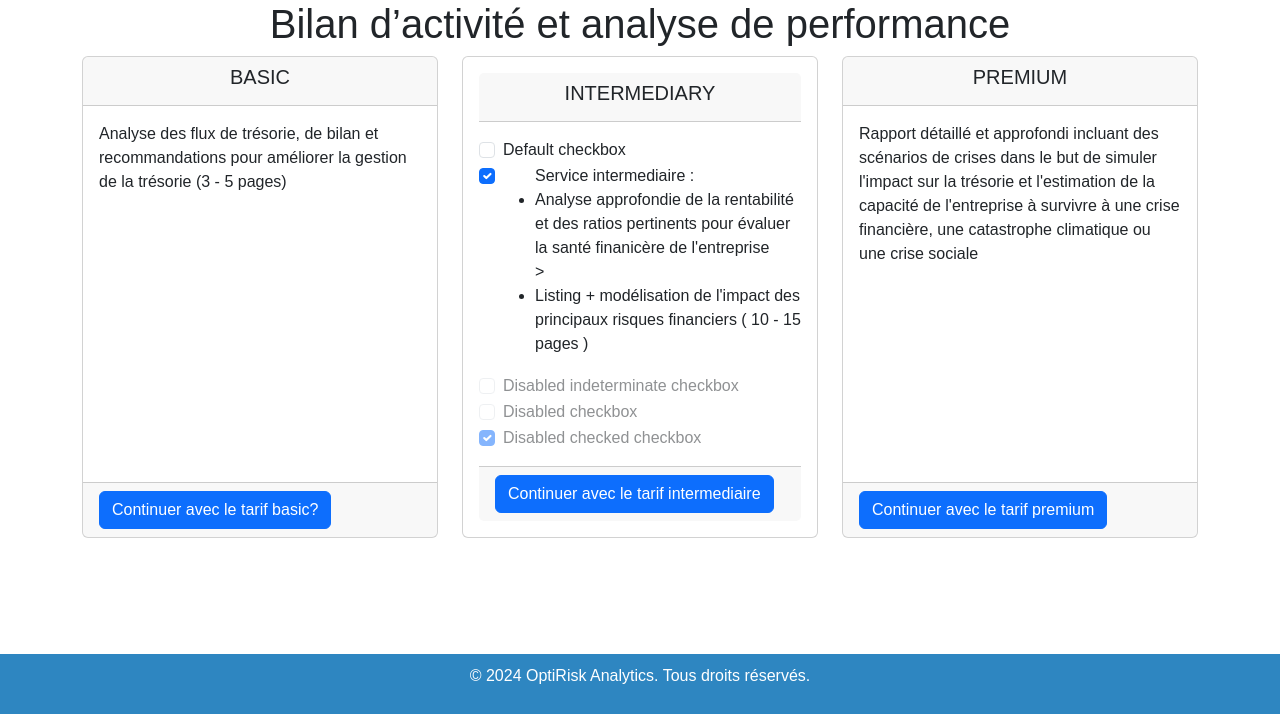
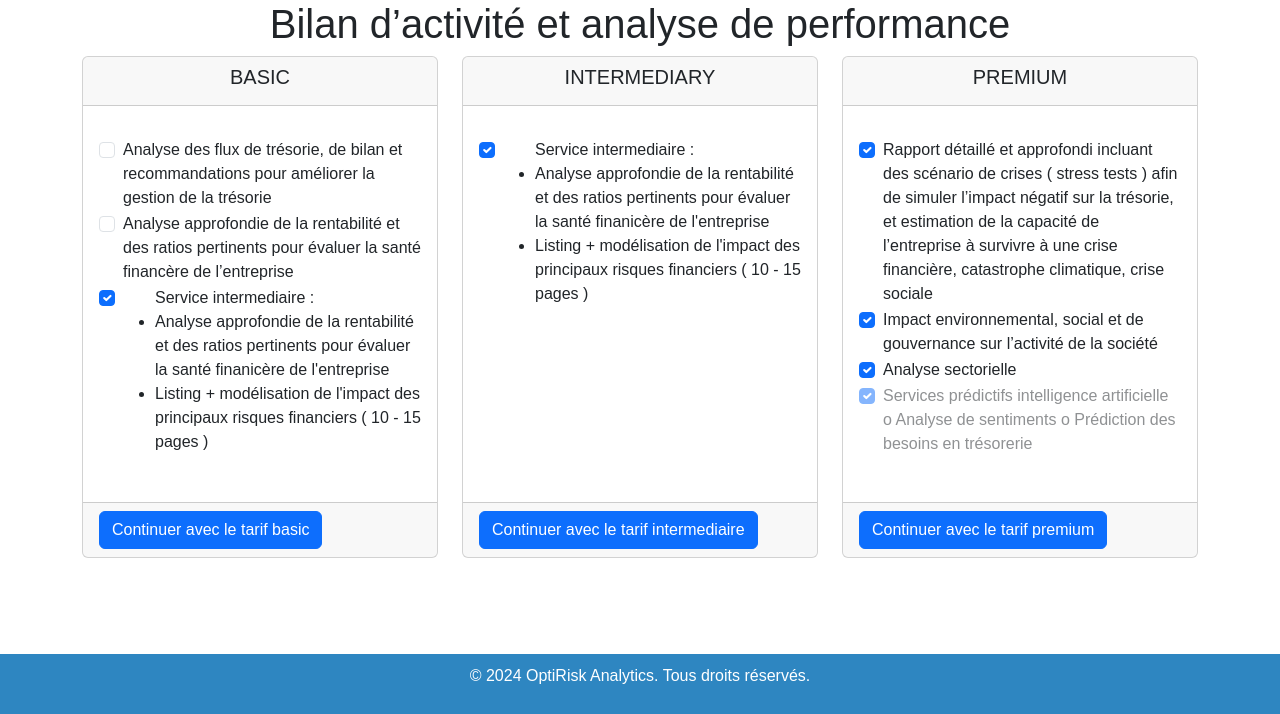
Before and after one commit to dorian68/OptiRisk_Analytics, a Django app: page /services/ in a window 1280 px wide. Shown: the part 86-800 px from the top of the page. Run offline with Django 3.2, Linux system fonts and the light colour scheme; some libraries are stand-ins or nearby versions.

Commit message:
v26112024

```diff
--- a/website/templates/index.html
+++ b/website/templates/index.html
@@ -34,7 +34,7 @@
                       Blog                    </a>
                     <ul class="dropdown-menu">
                       <li><a class="dropdown-item" href="{% url 'corpoFinance' %}">La gestion financière</a></li>
-                      <li><a class="dropdown-item" href="#">Article 2 !!-- work in progress --!!</a></li>
+                      <li><a class="dropdown-item" href="{% url 'meanReversion' %}">Optimisation de la Mean reversion en HPC</a></li>
                       <li><a class="dropdown-item" href="#">Article 3 !!-- work in progress --!!</a></li>
                     </ul>
                   </li>
@@ -53,6 +53,7 @@
         {% block home2 %}{% endblock %}
         {% block ratesAnalysis %}{% endblock %}
         {% block article1 %}{% endblock %}
+        {% block meanReversionc %}{% endblock %}
     </section>
 
     <footer>
--- a/website/templates/services.html
+++ b/website/templates/services.html
@@ -29,57 +29,57 @@
                     </div>
                     <div class="card-body">
                       <p class="card-text">
-                        Analyse des flux de trésorie, de bilan et recommandations pour améliorer la gestion de la trésorie (3 - 5 pages)
-                      </p>
-                    </div>
-                    <div class="card-footer">
-                      <a href="#" class="btn btn-primary">Continuer avec le tarif basic?</a>
-                    </div>
-                  </div>
-                </div>
-                <div class="col col-lg-4">
-                  <div class="card h-100">
-                    <div class="card-body" text-align="left">
-                      <div class="card-header">
-                        <h5 class="text-center">INTERMEDIARY</h5>
-                      </div>
-                      <p class="card-text"><div class="form-check">
+                      <!--PRESTATIONS BASIQUE-->
+                      <div class="form-check">
                         <input class="form-check-input" type="checkbox" value="" id="flexCheckDefault">
                         <label class="form-check-label" for="flexCheckDefault">
-                          Default checkbox
+                          Analyse des flux de trésorie, de bilan et recommandations pour améliorer la gestion de la trésorie
+                        </label>
+                      </div>
+                      <div class="form-check">
+                        <input class="form-check-input" type="checkbox" value="" id="flexCheckDefault">
+                        <label class="form-check-label" for="flexCheckDefault">
+                          Analyse approfondie de la rentabilité et des ratios pertinents pour évaluer la santé financère de l’entreprise
                         </label>
                       </div>
                       <div class="form-check">
                         <input class="form-check-input" type="checkbox" value="" id="flexCheckChecked" checked>
                         <label class="form-check-label" for="flexCheckChecked">
                           <ul>Service intermediaire :
-                            <li>Analyse approfondie de la rentabilité et des ratios pertinents pour évaluer la santé finanicère de l'entreprise </li>>
+                            <li>Analyse approfondie de la rentabilité et des ratios pertinents pour évaluer la santé finanicère de l'entreprise </li>
                             <li>Listing + modélisation de l'impact des principaux risques financiers ( 10 - 15 pages ) </li>
                         </ul>
                         </label>
                       </div>
+                      <!--FIN PRESTATIONS BASIQUE-->
+                      </p>
+                    </div>
+                    <div class="card-footer">
+                      <a href="#" class="btn btn-primary">Continuer avec le tarif basic</a>
+                    </div>
+                  </div>
+                </div>
+                <div class="col col-lg-4">
+                  <div class="card h-100">
+                    <div class="card-header">
+                      <h5 class="card-title text-center">INTERMEDIARY</h5>
+                    </div>
+                    <div class="card-body" text-align="left">
+                      <p class="card-text">
                         <div class="form-check">
-                        <input class="form-check-input" type="checkbox" value="" id="flexCheckIndeterminateDisabled" disabled>
-                        <label class="form-check-label" for="flexCheckIndeterminateDisabled">
-                          Disabled indeterminate checkbox
-                        </label>
-                      </div>
-                      <div class="form-check">
-                        <input class="form-check-input" type="checkbox" value="" id="flexCheckDisabled" disabled>
-                        <label class="form-check-label" for="flexCheckDisabled">
-                          Disabled checkbox
-                        </label>
-                      </div>
-                      <div class="form-check">
-                        <input class="form-check-input" type="checkbox" value="" id="flexCheckCheckedDisabled" checked disabled>
-                        <label class="form-check-label" for="flexCheckCheckedDisabled">
-                          Disabled checked checkbox
+                          <input class="form-check-input" type="checkbox" value="" id="flexCheckChecked" checked>
+                          <label class="form-check-label" for="flexCheckChecked">
+                            <ul>Service intermediaire :
+                              <li>Analyse approfondie de la rentabilité et des ratios pertinents pour évaluer la santé finanicère de l'entreprise </li>
+                              <li>Listing + modélisation de l'impact des principaux risques financiers ( 10 - 15 pages ) </li>
+                          </ul>
                           </label>
                         </div>
                       </p>
+                      </div>
+
                     <div class="card-footer">
                       <a href="#" class="btn btn-primary">Continuer avec le tarif intermediaire</a>
-                    </div>
                     </div>
                   </div>
                 </div>
@@ -88,8 +88,37 @@
                       <div class="card-header">
                         <h5 class="card-title text-center">PREMIUM</h5>
                       </div>
-                      <div class="card-body">
-                        <p class="card-text">Rapport détaillé et approfondi incluant des scénarios de crises dans le but de simuler l'impact sur la trésorie et l'estimation de la capacité de l'entreprise à survivre à une crise financière, une catastrophe climatique ou une crise sociale</p>
+                      <div class="card-body" text-align="left">
+                      <p class="card-text">
+                      <div class="form-check">
+                        <input class="form-check-input" type="checkbox" value="" id="flexCheckChecked" checked>
+                        <label class="form-check-label" for="flexCheckChecked">
+                          Rapport détaillé et approfondi incluant des scénario de crises ( stress tests ) afin de simuler l’impact négatif sur la trésorie, et estimation de la capacité de l’entreprise à survivre à une crise financière, catastrophe climatique, crise sociale
+                        </label>
+                      </div>
+                      <div class="form-check">
+                        <input class="form-check-input" type="checkbox" value="" id="flexCheckChecked" checked>
+                        <label class="form-check-label" for="flexCheckChecked">
+                          Impact environnemental, social et de gouvernance sur l’activité de la société
+                        </label>
+                      </div>
+                      <div class="form-check">
+                        <input class="form-check-input" type="checkbox" value="" id="flexCheckChecked" checked>
+                        <label class="form-check-label" for="flexCheckChecked">
+                          Analyse sectorielle
+                        </label>
+                      </div>
+                      <div class="form-check">
+                        <input class="form-check-input" type="checkbox" value="" id="flexCheckChecked" checked disabled>
+                        <label class="form-check-label" for="flexCheckChecked">
+                          Services prédictifs intelligence artificielle
+                            o	Analyse de sentiments
+                            o	Prédiction des besoins en trésorerie
+
+                        </label>
+                      </div>
+                    </p>
+
                     </div>
                     <div class="card-footer">
                       <a href="#" class="btn btn-primary">Continuer avec le tarif premium</a>
@@ -97,8 +126,14 @@
                       </div>
                     </div>
                 </div>
+              </div>
+                  <!--SAPCING-->
+              <div class="row mb-5">
+
+              </div>
             <div class="row mb-5">
             </div>
+          <!--SAPCING-->
         </div>
 
         <!-- ------ -->
--- a/website/urls.py
+++ b/website/urls.py
@@ -9,4 +9,5 @@ urlpatterns = [
     path('contact/', views.contact, name='contact'),
     path('corpoFinance/', views.corpoFinance, name='corpoFinance'),
     path('ratesAnalysis/',views.ratesAnalysis, name='ratesAnalysis'),
+    path('meanReversion/',views.meanReversion, name='meanReversion'),
 ]
--- a/website/views.py
+++ b/website/views.py
@@ -16,3 +16,6 @@ def contact(request):
 
 def ratesAnalysis(request):
     return render(request, 'ratesAnalysis.html')
+
+def meanReversion(request):
+    return render(request, 'meanReversion.html')
```
Also changed, not shown: website/templates/meanReversion.html (added, +66 -0 lines). Lines whose indentation alone changed are shown as unchanged.
